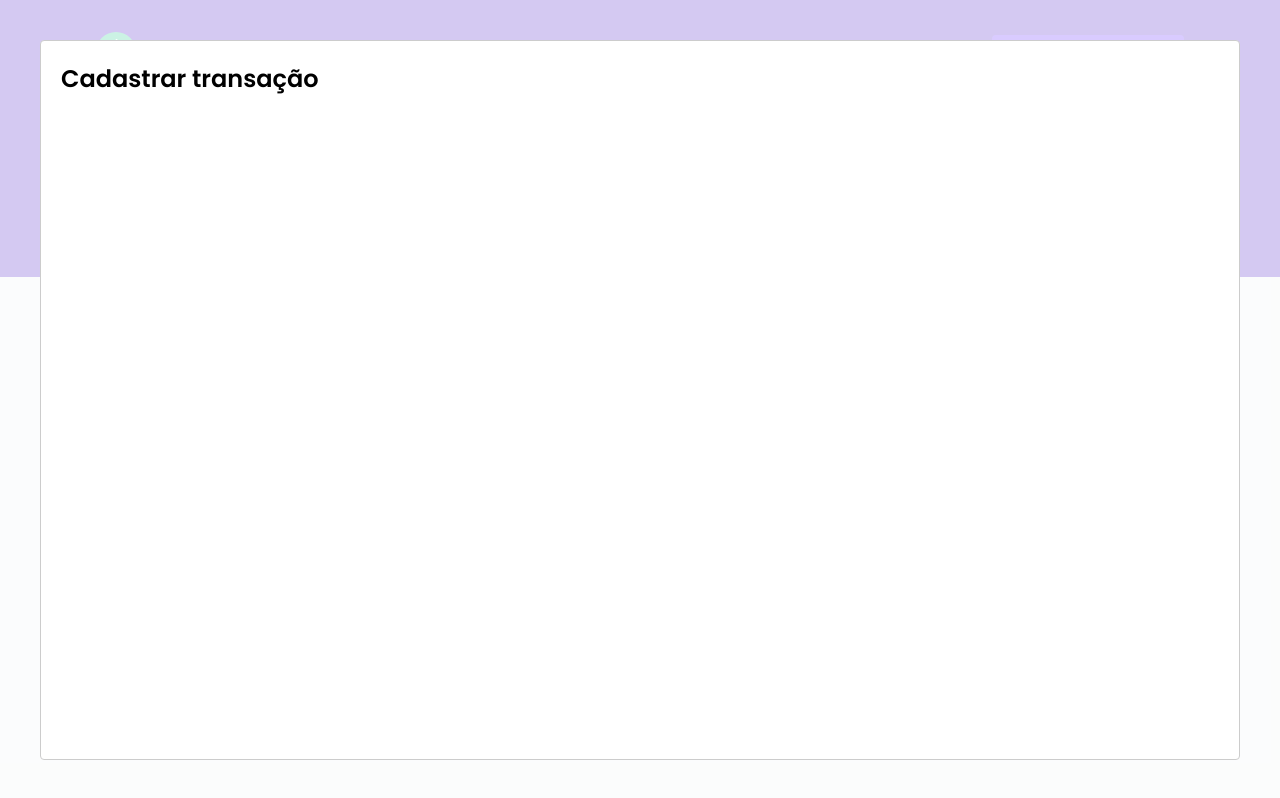
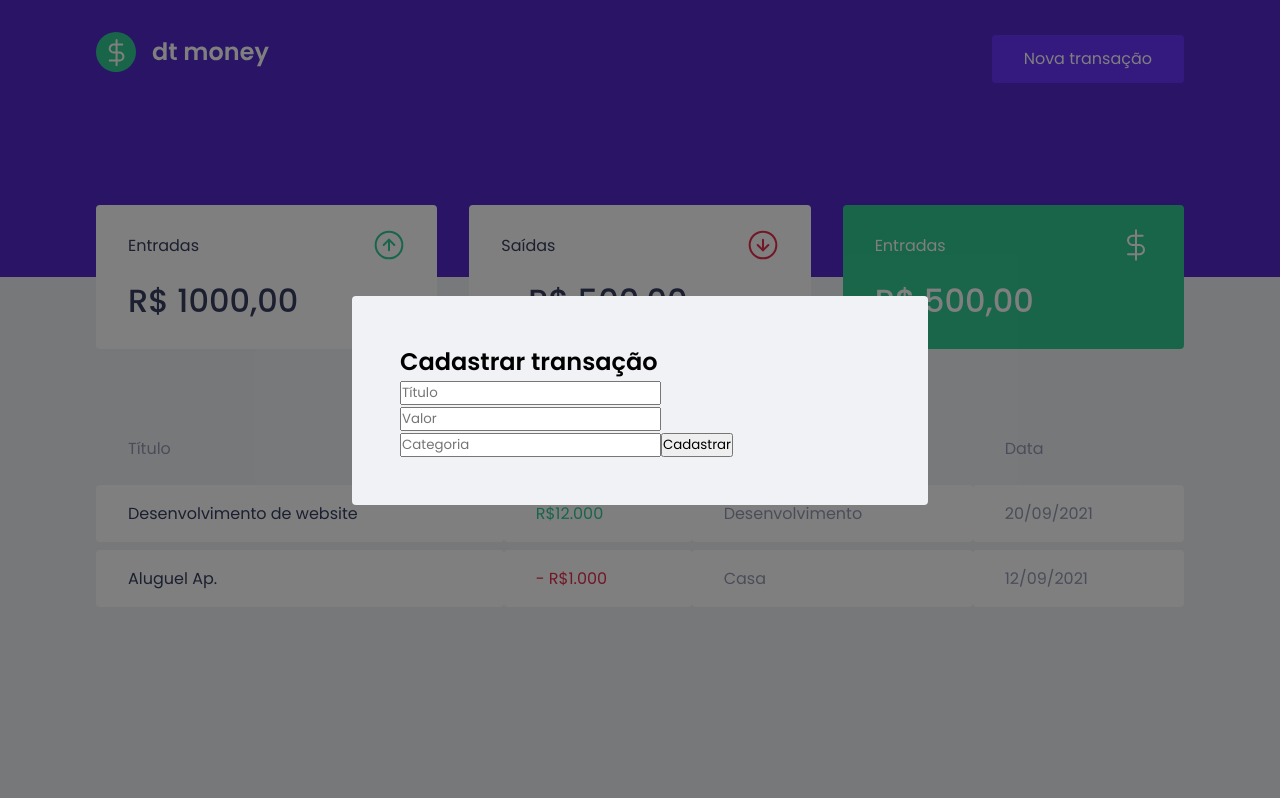
Before and after one commit to JuanMVeronez/ignite-react02-dt-money, a React (Create React App) app: page / in a window 1280 px wide. Both pictures are taken after a click on the button "Nova transação". Built offline with nearby package versions, Linux system fonts and the light colour scheme; no server answers; what miragejs would draw is missing.

Commit message:
NewTransaction component structure created and global modal style created

```diff
--- a/src/App.tsx
+++ b/src/App.tsx
@@ -3,6 +3,7 @@ import Modal from 'react-modal';
 
 import { Dashboard } from "./components/Dashboard";
 import { Header } from "./components/Header";
+import { NewTransactionModal } from './components/NewTransactionModal';
 import { GlobalStyle } from "./styles/global";
 
 Modal.setAppElement('#root');
@@ -25,14 +26,10 @@ export function App() {
     <>
       <Header onOpenNewTransactionsModal={handleOpenNewTransactionModal}/>
       <Dashboard />
-
-      <Modal
+      <NewTransactionModal
         isOpen={isNewTransactionFormOpen}
         onRequestClose={handleClosenNewTransactionModal}
-      >
-        <h2>Cadastrar transação</h2>
-      </Modal>
-
+      />
       <GlobalStyle />
     </>
   );
--- /dev/null
+++ b/src/components/NewTransactionModal/index.tsx
@@ -0,0 +1,34 @@
+import Modal from 'react-modal'
+import { Container } from './styles'
+
+type NewTransactionModalProps = {
+  isOpen: boolean;
+  onRequestClose: () => void;
+}
+
+export function NewTransactionModal({
+  isOpen,
+  onRequestClose,
+}: NewTransactionModalProps) {
+  return (
+    <Modal
+      isOpen={isOpen}
+      onRequestClose={onRequestClose}
+      overlayClassName="react-modal-overlay"
+      className="react-modal-content"
+    >
+      <Container>
+        <h2>Cadastrar transação</h2>
+
+        <form>
+          <input type="text" placeholder="Título"/>
+          <input type="number" placeholder="Valor"/>
+          <input type="text" placeholder="Categoria"/>
+          <button type="submit">
+            Cadastrar
+          </button>
+        </form>
+      </Container>
+    </Modal>
+  )
+}
--- /dev/null
+++ b/src/components/NewTransactionModal/styles.ts
@@ -0,0 +1,5 @@
+import styled from "styled-components";
+
+export const Container = styled.div`
+
+`;
--- a/src/styles/global.ts
+++ b/src/styles/global.ts
@@ -55,4 +55,27 @@ export const GlobalStyle = createGlobalStyle`
     opacity: 0.6;
     cursor: not-allowed;
   }
+
+  .react-modal-overlay {
+    background-color: rgba(0,0,0,0.5);
+    position: fixed;
+
+    top: 0;
+    bottom: 0;
+    left: 0;
+    right: 0;
+
+    display: flex;
+    align-items: center;
+    justify-content: center;
+  }
+
+  .react-modal-content {
+    width: 100%;
+    max-width: 576px;
+    background: var(--background);
+    padding: 3rem;
+    position: relative;
+    border-radius: 0.25rem;
+  }
 `
```
